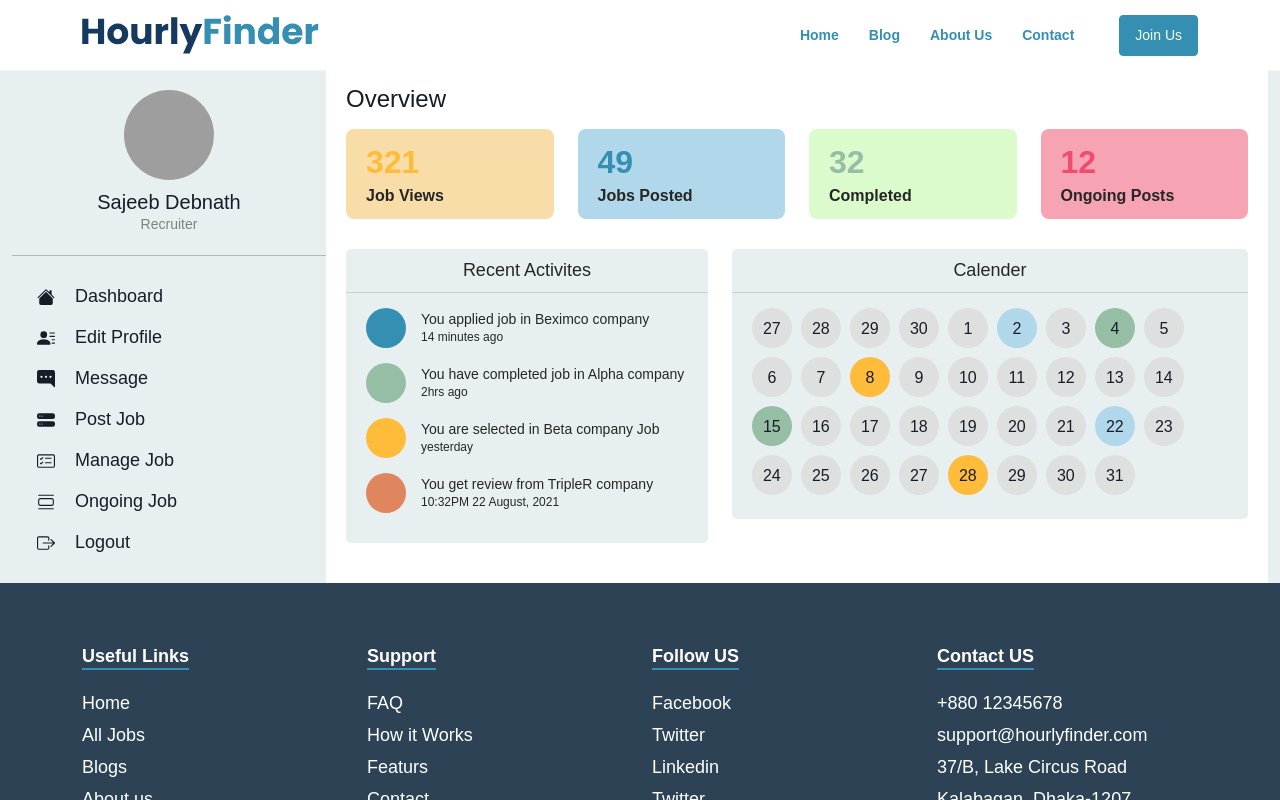
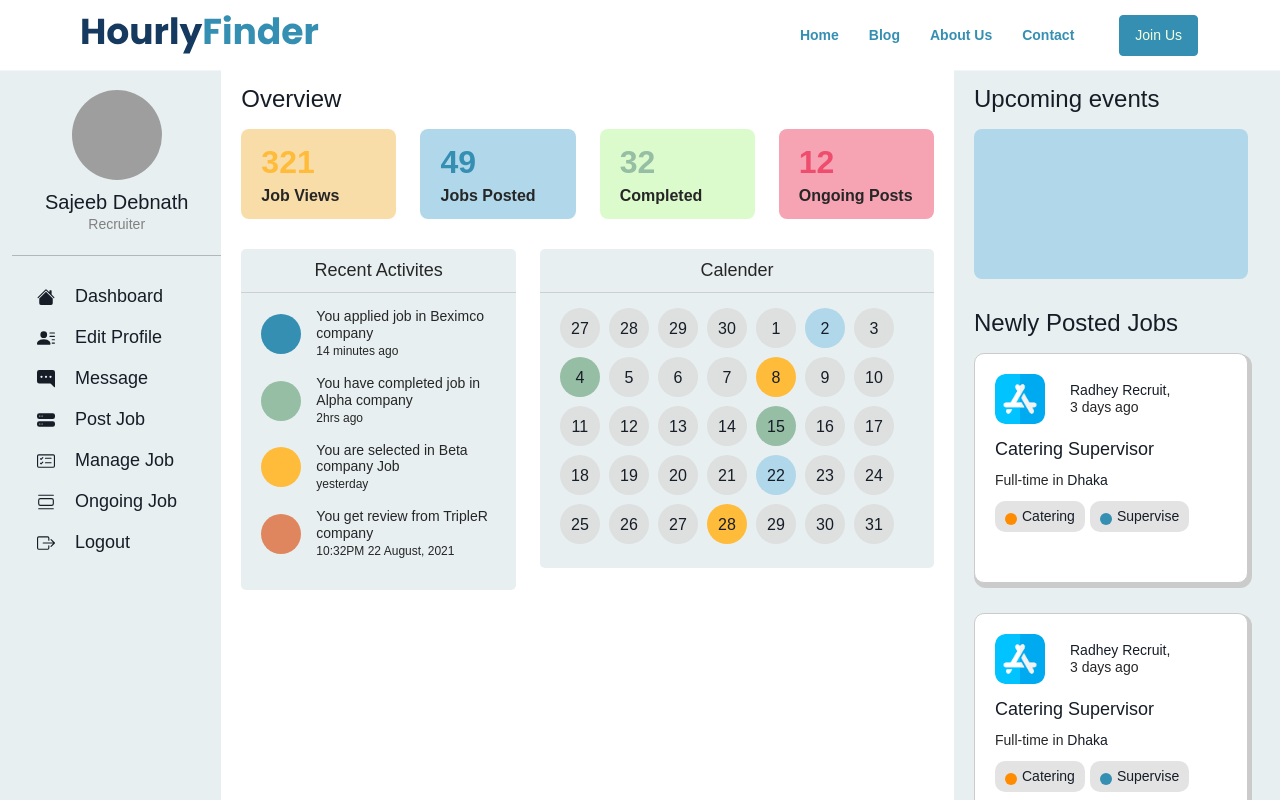
Before and after one commit to Rashed360/hourly-finder, a React (Create React App) app: page /dashboard/recruiter in a window 1280 px wide. Shown: the top 800 px of the page. Built offline with nearby package versions, Linux system fonts and the light colour scheme; no server answers; grey boxes are pictures that could not be loaded.

Commit message:
some changes

```diff
--- a/src/components/dashboard/recruiter/RecruiterDashboard.js
+++ b/src/components/dashboard/recruiter/RecruiterDashboard.js
@@ -55,13 +55,13 @@ const RecruiterDashboard = () => {
             <div class="container-fluid">
                 <div class="row g-0">
                      {/* <!-- ==================== Dashboard Left Sidebar Area Start ==================== --> */}
-                    <div class="col-lg-3">
+                    <div class="col-lg-2">
                         <DashboardNavigation navigations={DashboardInformation.navigation} user={DashboardInformation.userInfo}></DashboardNavigation>
                     </div>
                      {/* <!-- ==================== Dashboard Left Sidebar End ==================== --> */}
 
                      {/* <!-- ==================== Dashboard Main Section Start ==================== --> */}
-                    <div class="col-lg-9">
+                    <div class="col-lg-7">
                         <div class="dashboard-main">
                             <h3 class="dashboard-title">Overview</h3>
                             <div class="dashboard-content">
@@ -191,7 +191,9 @@ const RecruiterDashboard = () => {
 
 
                       {/* <!-- ==================== Dashboard Right Sidebar Start ==================== --> */}
-
+                    <div class="col-lg-3">
+                        <DashboradRightBar></DashboradRightBar>
+                    </div>
                      {/* <!-- ==================== Dashboard Right Sidebar End ==================== --> */}
                 </div>
             </div>
```
